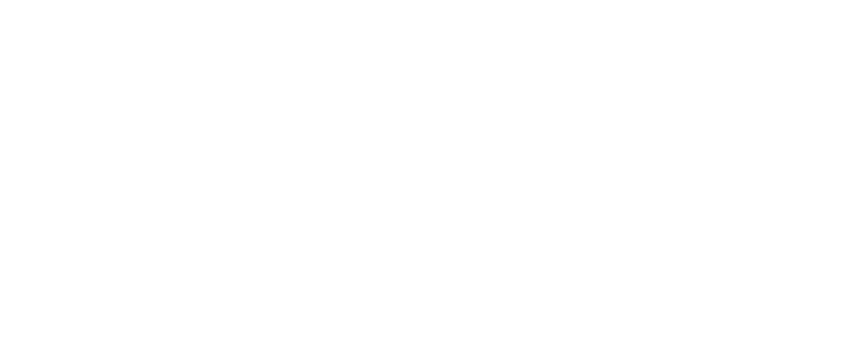
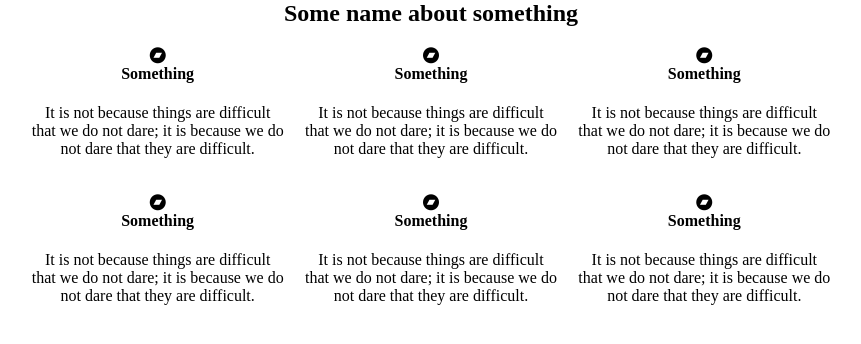
Before and after one commit to MariusCodeAcademy/TYPE8-HTML-10-FLEX-2, a plain HTML site: page index.html in a window 1280 px wide. Shown: the whole page, without its empty margins (209-1070 px from the left). Drawn offline with Linux system fonts and the light colour scheme.

Commit message:
3 x 2 grid

```diff
--- a/CSS/style.css
+++ b/CSS/style.css
@@ -5,3 +5,18 @@
 h1 {
   font-size: 50px;
 }
+
+/* Icon section */
+.icon-main-title {
+  text-align: center;
+}
+.icon-container-flex {
+  display: flex;
+  gap: 20px;
+  flex-wrap: wrap;
+}
+.icon-card {
+  text-align: center;
+  flex-basis: 28%;
+  flex-grow: 1;
+}
--- a/index.html
+++ b/index.html
@@ -10,12 +10,62 @@
 </head>
 
 <body>
-  <div class="container">
+  <section class="icon-section">
+    <div class="container">
+      <h2 class="icon-main-title">Some name about something</h2>
+      <div class="icon-container-flex">
+        <!-- card start -->
+        <article class="icon-card">
+          <i class="card-icon fa fa-bandcamp" aria-hidden="true"></i>
+          <h4 class="card-title">Something</h4>
+          <p class="card-text">It is not because things are difficult that we do not dare; it is because we do not dare
+            that they are difficult.</p>
+        </article>
+        <!-- /card  -->
+        <!-- card start -->
+        <article class="icon-card">
+          <i class="card-icon fa fa-bandcamp" aria-hidden="true"></i>
+          <h4 class="card-title">Something</h4>
+          <p class="card-text">It is not because things are difficult that we do not dare; it is because we do not dare
+            that they are difficult.</p>
+        </article>
+        <!-- /card  -->
+        <!-- card start -->
+        <article class="icon-card">
+          <i class="card-icon fa fa-bandcamp" aria-hidden="true"></i>
+          <h4 class="card-title">Something</h4>
+          <p class="card-text">It is not because things are difficult that we do not dare; it is because we do not dare
+            that they are difficult.</p>
+        </article>
+        <!-- /card  -->
+        <!-- card start -->
+        <article class="icon-card">
+          <i class="card-icon fa fa-bandcamp" aria-hidden="true"></i>
+          <h4 class="card-title">Something</h4>
+          <p class="card-text">It is not because things are difficult that we do not dare; it is because we do not dare
+            that they are difficult.</p>
+        </article>
+        <!-- /card  -->
+        <!-- card start -->
+        <article class="icon-card">
+          <i class="card-icon fa fa-bandcamp" aria-hidden="true"></i>
+          <h4 class="card-title">Something</h4>
+          <p class="card-text">It is not because things are difficult that we do not dare; it is because we do not dare
+            that they are difficult.</p>
+        </article>
+        <!-- /card  -->
+        <!-- card start -->
+        <article class="icon-card">
+          <i class="card-icon fa fa-bandcamp" aria-hidden="true"></i>
+          <h4 class="card-title">Something</h4>
+          <p class="card-text">It is not because things are difficult that we do not dare; it is because we do not dare
+            that they are difficult.</p>
+        </article>
+        <!-- /card  -->
 
-
-
-    <!-- container end -->
-  </div>
+      </div>
+    </div>
+  </section>
 
 
 </body>
```
